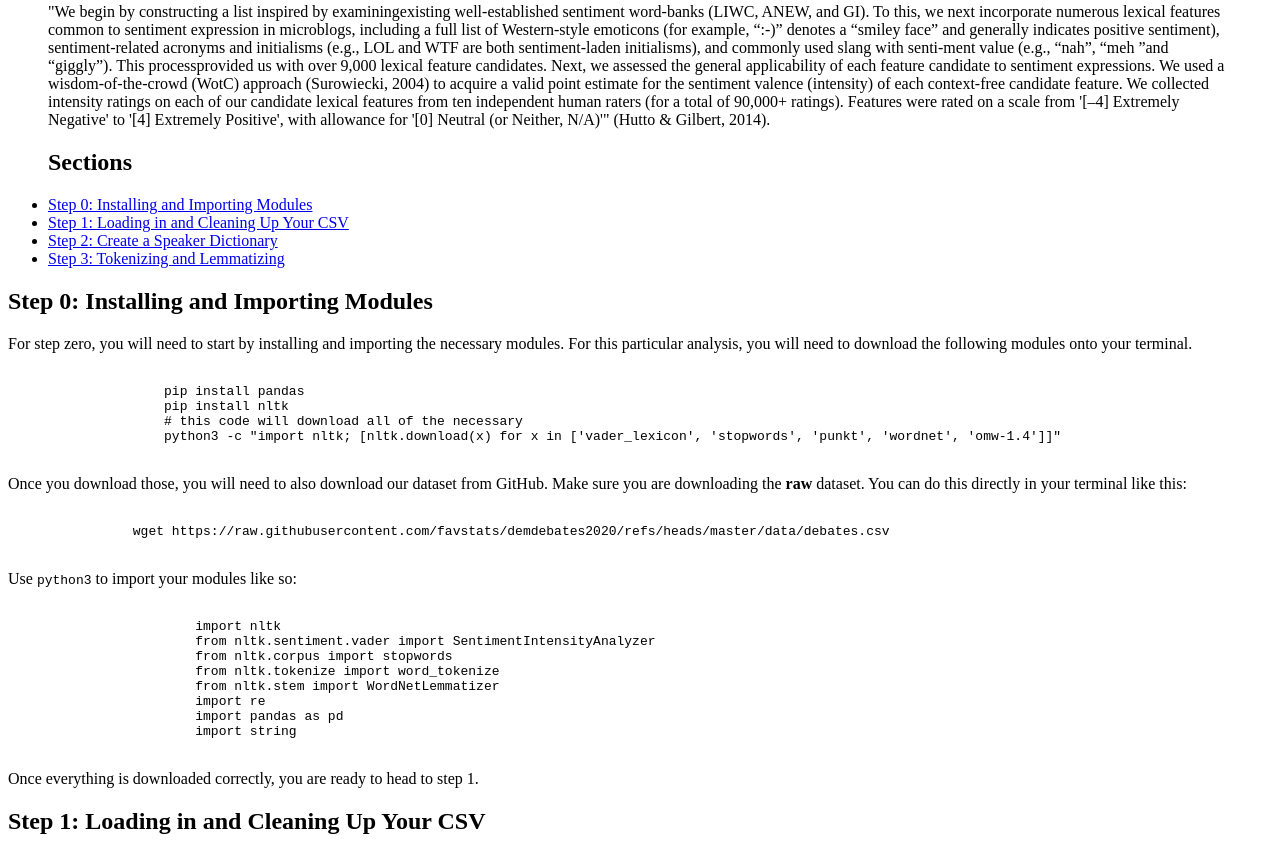
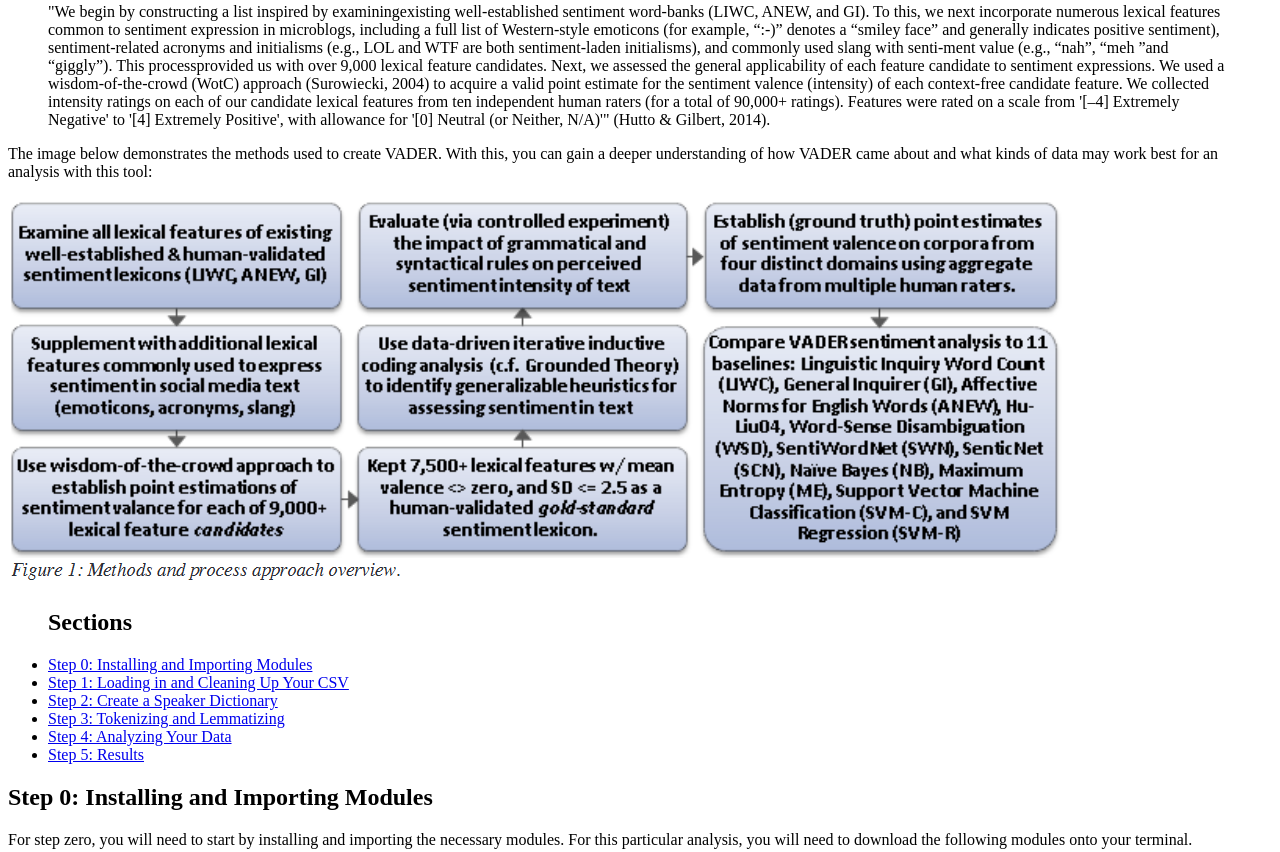
Before and after one commit to kathleenalvescosta/presidential-candidate-sentiment-analsysis, a plain HTML site: page nltksentimentanalysis.html in a window 1280 px wide. Shown: the part 272-1124 px from the top of the page. Drawn offline with Linux system fonts and the light colour scheme.

Commit message:
Update nltksentimentanalysis.html

```diff
--- a/nltksentimentanalysis.html
+++ b/nltksentimentanalysis.html
@@ -19,7 +19,8 @@
                     of  each  feature  candidate  to  sentiment  expressions.  We  used  a  wisdom-of-the-crowd  (WotC)  approach  (Surowiecki,  2004) to  acquire  a  valid  point  estimate  for  the  sentiment  valence (intensity)  of  each  context-free
                     candidate  feature.  We  collected  intensity  ratings  on  each  of  our  candidate  lexical features  from  ten  independent  human  raters  (for  a  total  of 90,000+ ratings). Features were rated on a scale from '[–4] Extremely Negative'
                     to '[4] Extremely Positive', with allowance for '[0] Neutral (or Neither, N/A)'" (Hutto & Gilbert, 2014). </blockquote>
-                <p></p>
+                <p>The image below demonstrates the methods used to create VADER. With this, you can gain a deeper understanding of how VADER came about and what kinds of data may work best for an analysis with this tool:</p>
+                <img src= method.png alt= "VADER Method Diagram">
         <nav>
             <ul>
                 <h2>Sections</h2>
@@ -27,6 +28,8 @@
                 <li><a href="#step1">Step 1: Loading in and Cleaning Up Your CSV</a></li>
                 <li><a href="#step2">Step 2: Create a Speaker Dictionary</a></li>
                 <li><a href="#step3">Step 3: Tokenizing and Lemmatizing</a></li>
+                <li><a href="#step4">Step 4: Analyzing Your Data</a></li>
+                <li><a href="#step5">Step 5: Results</a></li>
             </ul>
         </nav>
 
@@ -203,6 +206,7 @@
                  calculated and printed in a speaker: scores format.</p>
              </section>
             <section id="step5">
+                <h2>Step 5: Results</h2>
                 <p>Now, finally, we can run the analyzer and get our results. To do this, simply run the following code chunk:</p>
                 <pre><code>
                     data = preprocessing()
```
